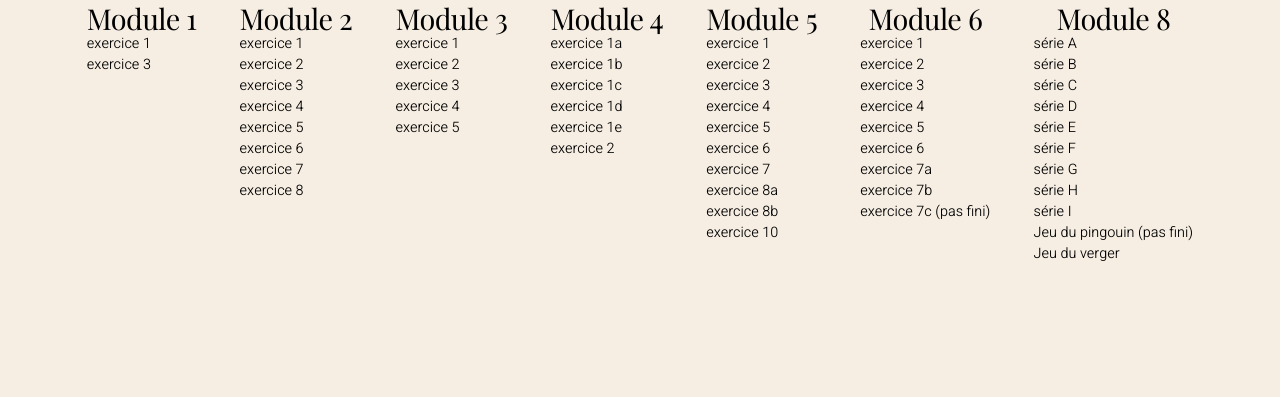
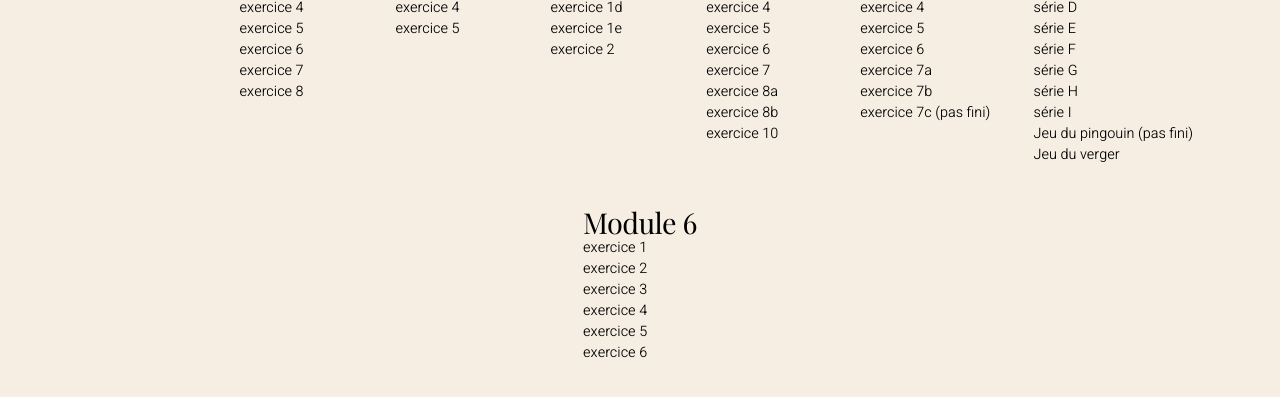
Before and after one commit to michalpolka/ocinfo, a plain HTML site: page exercices.html in a window 1280 px wide. Shown: the part 367-764 px from the top of the page. Drawn offline with nearby package versions, Linux system fonts and the light colour scheme.

Commit message:
updated stuff

```diff
--- a/exercices.html
+++ b/exercices.html
@@ -126,6 +126,19 @@
                 </div>
             </div>
 
+            <!-- Module 9 -->
+            <div class="flex flex-column">
+                <h2>Module 6</h2>
+                <div class="flex flex-column">
+                    <a class="link" href="exercices/m09/ex1/m09_ex1.html" target="_blank">exercice 1</a>
+                    <a class="link" href="exercices/m09/ex2/m09_ex2.html" target="_blank">exercice 2</a>
+                    <a class="link" href="exercices/m09/ex3/m09_ex3.html" target="_blank">exercice 3</a>
+                    <a class="link" href="exercices/m09/ex4/m09_ex4.html" target="_blank">exercice 4</a>
+                    <a class="link" href="exercices/m09/ex5/m09_ex5.html" target="_blank">exercice 5</a>
+                    <a class="link" href="exercices/m09/ex6/m09_ex6.html" target="_blank">exercice 6</a>
+                </div>
+            </div>
+
         </div>
 
     </body>
```
Also changed, not shown: exercices/m09/ex2/m09_ex2.html (added, +25 -0 lines).
